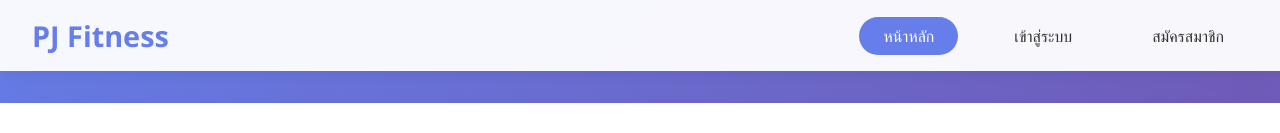
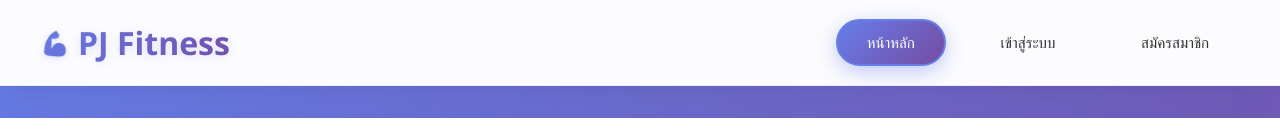
Before and after one commit to Jeng91/fitness-supabase, a React (Create React App) app: page / in a window 1280 px wide. Shown: the top 133 px of the page. Built offline with nearby package versions, Linux system fonts and the light colour scheme; no server answers; the database is empty.

Commit message:
update message

```diff
--- a/src/App.css
+++ b/src/App.css
@@ -57,26 +57,74 @@ body.dark-mode .App {
 }
 
 body.dark-mode .navbar {
-  background: rgba(0, 0, 0, 0.3);
-  border-bottom: 1px solid rgba(255, 255, 255, 0.1);
+  background: rgba(26, 26, 46, 0.95);
+  border-bottom: 1px solid rgba(102, 126, 234, 0.3);
+  box-shadow: 0 4px 30px rgba(0, 0, 0, 0.3);
+}
+
+body.dark-mode .navbar.scrolled {
+  background: rgba(26, 26, 46, 0.98);
+  box-shadow: 0 6px 40px rgba(0, 0, 0, 0.5);
 }
 
 body.dark-mode .navbar-brand h2 {
-  color: #667eea;
+  background: linear-gradient(135deg, #667eea 0%, #764ba2 100%);
+  -webkit-background-clip: text;
+  -webkit-text-fill-color: transparent;
+  background-clip: text;
+  filter: brightness(1.2);
 }
 
 body.dark-mode .navbar-menu li {
   color: #ffffff;
+  border-color: transparent;
+}
+
+body.dark-mode .navbar-menu li::before {
+  background: linear-gradient(135deg, #667eea 0%, #764ba2 100%);
 }
 
 body.dark-mode .navbar-menu li:hover {
-  background: #667eea;
-  color: white;
+  color: white;
+  border-color: #667eea;
+  box-shadow: 0 8px 25px rgba(102, 126, 234, 0.4);
 }
 
 body.dark-mode .navbar-menu li.active {
-  background: #667eea;
-  color: white;
+  background: linear-gradient(135deg, #667eea 0%, #764ba2 100%);
+  color: white;
+  border-color: #667eea;
+  box-shadow: 0 6px 20px rgba(102, 126, 234, 0.5);
+}
+
+body.dark-mode .navbar-menu li.user-info {
+  background: linear-gradient(135deg, rgba(102, 126, 234, 0.2) 0%, rgba(118, 75, 162, 0.2) 100%);
+  color: #667eea;
+  border-color: #667eea;
+}
+
+body.dark-mode .navbar-menu li.user-info:hover {
+  background: linear-gradient(135deg, rgba(102, 126, 234, 0.25) 0%, rgba(118, 75, 162, 0.25) 100%);
+  box-shadow: 0 4px 15px rgba(102, 126, 234, 0.3);
+}
+
+body.dark-mode .user-avatar {
+  background: linear-gradient(135deg, #667eea 0%, #764ba2 100%);
+  box-shadow: 0 2px 8px rgba(102, 126, 234, 0.3);
+}
+
+body.dark-mode .user-role {
+  background: rgba(102, 126, 234, 0.2);
+  color: #667eea;
+}
+
+body.dark-mode .navbar-menu li.logout-btn {
+  background: linear-gradient(135deg, #dc3545 0%, #e74c3c 100%);
+  border-color: #dc3545;
+}
+
+body.dark-mode .navbar-menu li.logout-btn:hover {
+  box-shadow: 0 8px 25px rgba(220, 53, 69, 0.5);
 }
 
 body.dark-mode .main-content {
@@ -137,83 +185,198 @@ body.dark-mode .form-group input::placeholder {
 
 /* Navbar Styles */
 .navbar {
-  background: rgba(255, 255, 255, 0.95);
-  -webkit-backdrop-filter: blur(10px);
-  backdrop-filter: blur(10px);
-  padding: 1rem 2rem;
+  background: rgba(255, 255, 255, 0.98);
+  -webkit-backdrop-filter: blur(20px);
+  backdrop-filter: blur(20px);
+  padding: 1.2rem 2.5rem;
   display: flex;
   justify-content: space-between;
   align-items: center;
-  box-shadow: 0 2px 20px rgba(0, 0, 0, 0.1);
+  box-shadow: 0 4px 30px rgba(0, 0, 0, 0.1);
   position: sticky;
   top: 0;
   z-index: 1000;
+  border-bottom: 1px solid rgba(102, 126, 234, 0.1);
+  transition: all 0.3s ease;
+}
+
+/* Navbar scroll effect */
+.navbar.scrolled {
+  padding: 0.8rem 2.5rem;
+  box-shadow: 0 6px 40px rgba(0, 0, 0, 0.15);
+  background: rgba(255, 255, 255, 0.99);
 }
 
 .navbar-brand h2 {
   color: #667eea;
-  font-weight: bold;
-  font-size: 1.8rem;
+  font-weight: 700;
+  font-size: 2rem;
+  background: linear-gradient(135deg, #667eea 0%, #764ba2 100%);
+  -webkit-background-clip: text;
+  -webkit-text-fill-color: transparent;
+  background-clip: text;
+  text-shadow: 0 2px 10px rgba(102, 126, 234, 0.2);
+  transition: all 0.3s ease;
+  cursor: pointer;
+  display: flex;
+  align-items: center;
+  gap: 0.5rem;
+}
+
+.navbar-brand h2::before {
+  content: '💪';
+  font-size: 1.5rem;
+  animation: pulse 2s infinite;
+}
+
+@keyframes pulse {
+  0%, 100% { transform: scale(1); }
+  50% { transform: scale(1.1); }
+}
+
+.navbar-brand h2:hover {
+  transform: scale(1.05);
+  filter: brightness(1.1);
 }
 
 .navbar-menu {
   display: flex;
   list-style: none;
-  gap: 2rem;
+  gap: 1.5rem;
+  align-items: center;
 }
 
 .navbar-menu li {
-  padding: 0.5rem 1.5rem;
-  border-radius: 25px;
-  cursor: pointer;
-  transition: all 0.3s ease;
+  padding: 0.7rem 1.8rem;
+  border-radius: 30px;
+  cursor: pointer;
+  transition: all 0.4s cubic-bezier(0.4, 0, 0.2, 1);
   font-weight: 500;
   color: #333;
+  position: relative;
+  overflow: hidden;
+  border: 2px solid transparent;
+  font-size: 0.95rem;
+}
+
+.navbar-menu li::before {
+  content: '';
+  position: absolute;
+  top: 0;
+  left: -100%;
+  width: 100%;
+  height: 100%;
+  background: linear-gradient(135deg, #667eea 0%, #764ba2 100%);
+  transition: left 0.4s ease;
+  z-index: -1;
+}
+
+.navbar-menu li:hover::before {
+  left: 0;
 }
 
 .navbar-menu li:hover {
-  background: #667eea;
-  color: white;
-  transform: translateY(-2px);
+  color: white;
+  transform: translateY(-3px);
+  box-shadow: 0 8px 25px rgba(102, 126, 234, 0.3);
+  border-color: #667eea;
 }
 
 .navbar-menu li.active {
-  background: #667eea;
-  color: white;
+  background: linear-gradient(135deg, #667eea 0%, #764ba2 100%);
+  color: white;
+  box-shadow: 0 6px 20px rgba(102, 126, 234, 0.4);
+  border-color: #667eea;
 }
 
 /* User Info Styles */
 .navbar-menu li.user-info {
-  background: rgba(102, 126, 234, 0.1);
+  background: linear-gradient(135deg, rgba(102, 126, 234, 0.1) 0%, rgba(118, 75, 162, 0.1) 100%);
   color: #667eea;
   font-weight: 600;
   border: 2px solid #667eea;
   cursor: default;
+  position: relative;
+  padding: 0.8rem 2rem;
+  font-size: 0.9rem;
+  display: flex;
+  align-items: center;
+  gap: 0.8rem;
+  min-width: 180px;
+}
+
+.navbar-menu li.user-info::before {
+  display: none;
 }
 
 .navbar-menu li.user-info:hover {
-  background: rgba(102, 126, 234, 0.1);
+  background: linear-gradient(135deg, rgba(102, 126, 234, 0.15) 0%, rgba(118, 75, 162, 0.15) 100%);
   color: #667eea;
   transform: none;
+  box-shadow: 0 4px 15px rgba(102, 126, 234, 0.2);
+}
+
+.user-avatar {
+  font-size: 1.2rem;
+  width: 32px;
+  height: 32px;
+  background: linear-gradient(135deg, #667eea 0%, #764ba2 100%);
+  border-radius: 50%;
+  display: flex;
+  align-items: center;
+  justify-content: center;
+  color: white;
+  flex-shrink: 0;
+}
+
+.user-details {
+  display: flex;
+  flex-direction: column;
+  align-items: flex-start;
+  line-height: 1.2;
 }
 
 .user-role {
-  font-size: 0.8rem;
+  font-size: 0.7rem;
   opacity: 0.8;
-  margin-left: 0.5rem;
+  margin-top: 0.2rem;
+  padding: 0.2rem 0.6rem;
+  background: rgba(102, 126, 234, 0.1);
+  border-radius: 12px;
+  font-weight: 500;
 }
 
 /* Logout Button Styles */
 .navbar-menu li.logout-btn {
-  background: #dc3545;
+  background: linear-gradient(135deg, #dc3545 0%, #e74c3c 100%);
   color: white;
   font-weight: 600;
+  border: 2px solid #dc3545;
+  position: relative;
+  overflow: hidden;
+  display: flex;
+  align-items: center;
+  gap: 0.5rem;
+}
+
+.navbar-menu li.logout-btn::before {
+  background: linear-gradient(135deg, #c82333 0%, #d32f2f 100%);
 }
 
 .navbar-menu li.logout-btn:hover {
-  background: #c82333;
-  color: white;
-  transform: translateY(-2px);
+  color: white;
+  transform: translateY(-3px);
+  box-shadow: 0 8px 25px rgba(220, 53, 69, 0.4);
+  border-color: #c82333;
+}
+
+.logout-icon {
+  font-size: 1rem;
+  transition: transform 0.3s ease;
+}
+
+.navbar-menu li.logout-btn:hover .logout-icon {
+  transform: rotate(15deg);
 }
 
 /* Main Content */
@@ -598,14 +761,77 @@ body.dark-mode .form-group input::placeholder {
 @media (max-width: 768px) {
   .navbar {
     flex-direction: column;
-    gap: 1rem;
-    padding: 1rem;
+    gap: 1.5rem;
+    padding: 1.5rem 1rem;
+    background: rgba(255, 255, 255, 0.98);
+  }
+
+  .navbar-brand h2 {
+    font-size: 1.8rem;
+    margin-bottom: 0.5rem;
   }
 
   .navbar-menu {
-    gap: 1rem;
-  }
-
+    flex-wrap: wrap;
+    justify-content: center;
+    gap: 0.8rem;
+  }
+
+  .navbar-menu li {
+    padding: 0.6rem 1.2rem;
+    font-size: 0.9rem;
+    min-width: auto;
+  }
+
+  .navbar-menu li.user-info {
+    order: -1;
+    width: 100%;
+    text-align: center;
+    margin-bottom: 0.5rem;
+  }
+
+  .navbar-menu li.logout-btn {
+    order: 1;
+  }
+}
+
+@media (max-width: 480px) {
+  .navbar {
+    padding: 1rem 0.5rem;
+  }
+
+  .navbar-brand h2 {
+    font-size: 1.6rem;
+  }
+
+  .navbar-menu {
+    gap: 0.5rem;
+  }
+
+  .navbar-menu li {
+    padding: 0.5rem 1rem;
+    font-size: 0.85rem;
+  }
+
+  .navbar-menu li.user-info {
+    padding: 0.6rem 1rem;
+    font-size: 0.8rem;
+  }
+
+  .user-role {
+    display: block;
+    margin-left: 0;
+    margin-top: 0.3rem;
+    font-size: 0.7rem;
+  }
+}
+
+/* Dark mode responsive */
+body.dark-mode .navbar {
+  background: rgba(26, 26, 46, 0.98);
+}
+
+@media (max-width: 768px) {
   .home-content h1 {
     font-size: 2rem;
   }
--- a/src/components/Navbar.jsx
+++ b/src/components/Navbar.jsx
@@ -7,6 +7,7 @@ const Navbar = () => {
   const location = useLocation();
   const [user, setUser] = useState(null);
   const [userProfile, setUserProfile] = useState(null);
+  const [isScrolled, setIsScrolled] = useState(false);
 
   useEffect(() => {
     const checkAuth = async () => {
@@ -30,7 +31,18 @@ const Navbar = () => {
       }
     });
 
-    return () => subscription.unsubscribe();
+    // Scroll effect
+    const handleScroll = () => {
+      const scrollTop = window.scrollY;
+      setIsScrolled(scrollTop > 50);
+    };
+
+    window.addEventListener('scroll', handleScroll);
+
+    return () => {
+      subscription.unsubscribe();
+      window.removeEventListener('scroll', handleScroll);
+    };
   }, []);
 
   const loadUserProfile = async (userId) => {
@@ -86,7 +98,7 @@ const Navbar = () => {
   };
 
   return (
-    <nav className="navbar">
+    <nav className={`navbar ${isScrolled ? 'scrolled' : ''}`}>
       <div className="navbar-brand">
         <h2 onClick={() => navigate('/')} style={{ cursor: 'pointer' }}>
           PJ Fitness
@@ -132,7 +144,9 @@ const Navbar = () => {
               </li>
             )}
             <li className="user-info">
-              👤 {
+              <span className="user-avatar">👤</span>
+              <span className="user-details">
+                {
                   userProfile?.full_name ||
                   userProfile?.owner_name ||
                   user?.user_metadata?.full_name ||
@@ -141,15 +155,17 @@ const Navbar = () => {
                 }
                 {userProfile?.role && (
                   <span className="user-role">
-                  ({userProfile.role === 'user' ? 'ผู้ใช้' : 'พาร์ทเนอร์'})
+                    {userProfile.role === 'user' ? 'สมาชิก' : 'พาร์ทเนอร์'}
                   </span>
                 )}
+              </span>
             </li>
             <li
               className="logout-btn"
               onClick={handleLogout}
               style={{ cursor: 'pointer' }}
             >
+              <span className="logout-icon">🚪</span>
               ออกจากระบบ
             </li>
           </>
--- a/src/components/ProfilePage.jsx
+++ b/src/components/ProfilePage.jsx
@@ -295,10 +295,6 @@ const ProfilePage = () => {
     { id: 'booking', name: 'สถานะการจอง', icon: '📅' },
     { id: 'history', name: 'ประวัติการเข้าใช้บริการ', icon: '📋' },
     { id: 'reviews', name: 'การรีวิว', icon: '⭐' },
-    { id: 'workouts', name: 'บันทึกการออกกำลังกาย', icon: '💪' },
-    { id: 'nutrition', name: 'บันทึกโภชนาการ', icon: '🥗' },
-    { id: 'goals', name: 'เป้าหมาย', icon: '🎯' },
-    { id: 'progress', name: 'ความก้าวหน้า', icon: '📊' },
     { id: 'settings', name: 'การตั้งค่า', icon: '⚙️' }
   ];
 
```
Lines whose indentation alone changed are shown as unchanged.
